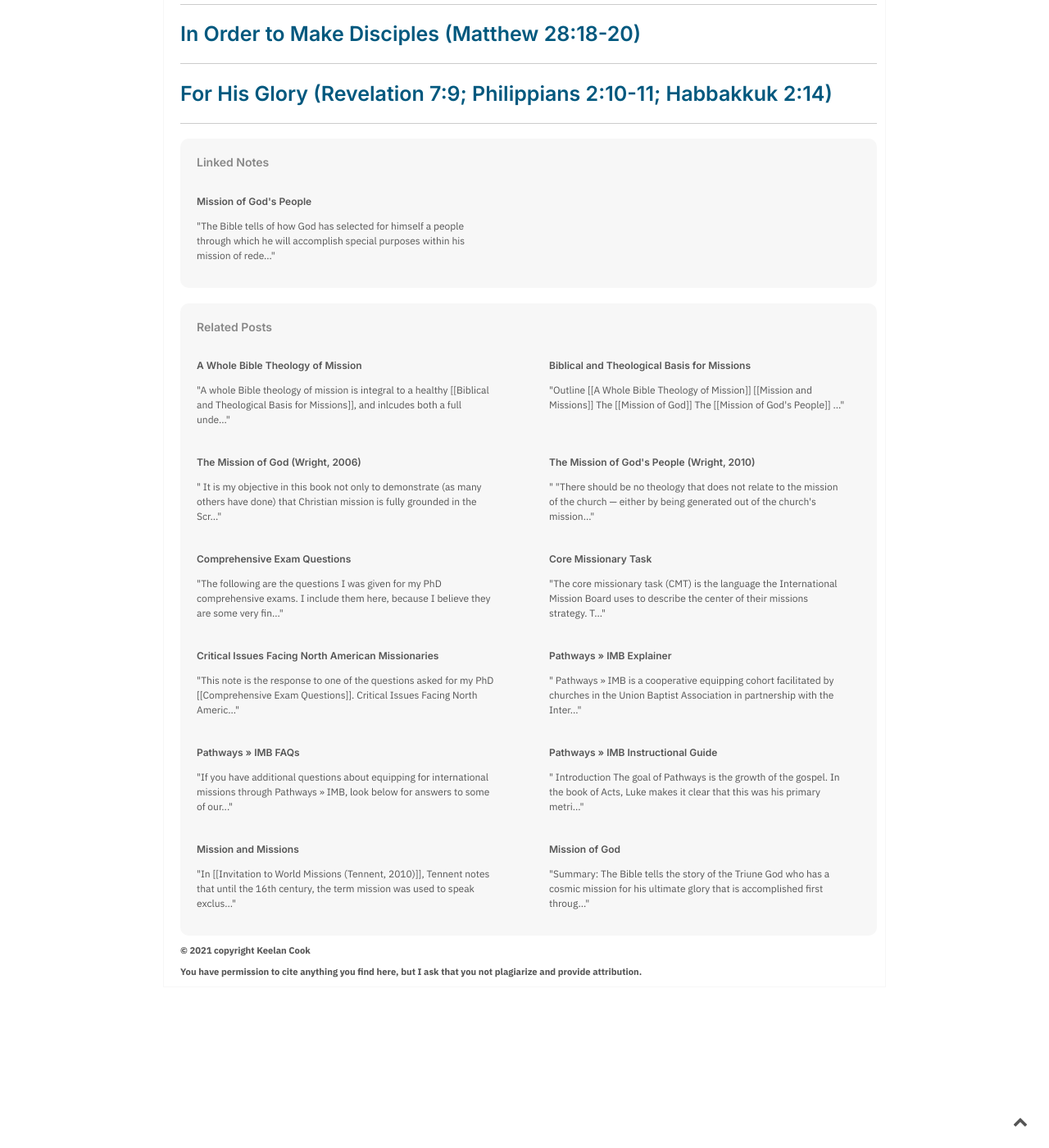
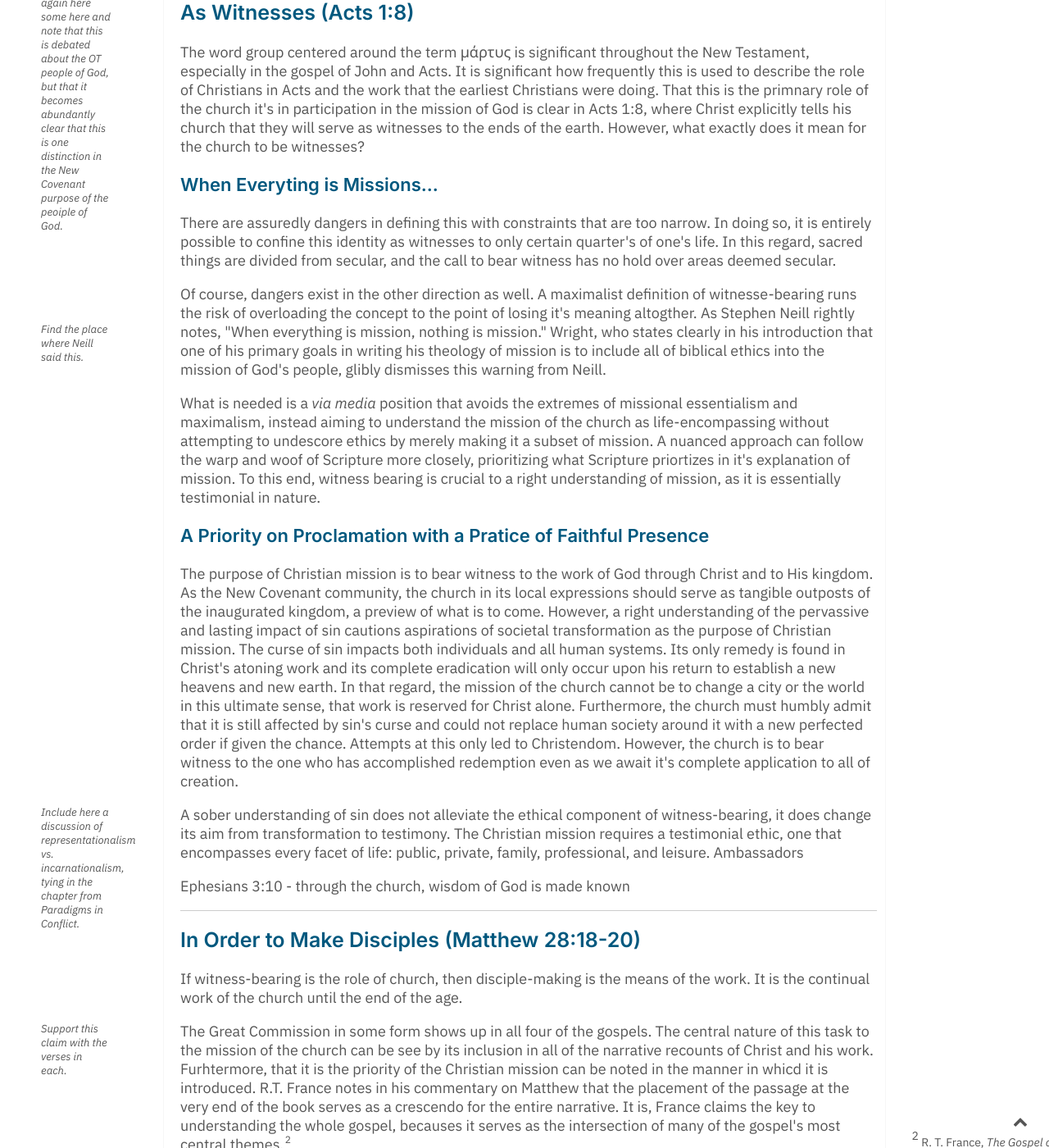
Before and after one commit to keelancook/notebook, a Jekyll site: the page built from _notes/mission-of-the-church.md, in a window 1280 px wide and 1400 px high, scrolled down 1686 px. Shown: the whole window at 82% size. Built offline with Jekyll 4.4.1, drawn with Linux system fonts in a browser that asks for light colours; before the commit the page ends 2890 px from its top, so only the background shows below that; some of the changed text lies outside the part shown.

Commit message:
comps prep

```diff
--- a/_notes/critical-issues-facing-north-american-missionaries.md
+++ b/_notes/critical-issues-facing-north-american-missionaries.md
@@ -5,7 +5,7 @@ season: spring
 tags: missions
 created: 2020-01-22
 ---
-*This note is the response to one of the questions asked for my PhD [[Comprehensive Exam Questions]].*
+*This note is the response to one of my PhD [[Comprehensive Exam Questions]].*
 
 
 # Critical Issues Facing North American Missionaries
--- a/_notes/mission-of-the-church.md
+++ b/_notes/mission-of-the-church.md
@@ -28,18 +28,41 @@ Goheen is helpful with his four-part structure. As noted concerning the [[Missio
 ---
 
 ## To All Nations (Matthew 28:18-20; Acts 1:8)
+While there is question among scholar's concerning the centripetal and centrifugal purposes of the Old Testament people of God, it is abundantly clear that the new covenant people are scattered in order to gather.
 
+[[*Use Goheen again here some here and note that this is debated about the OT people of God, but that it becomes abundantly clear that this is one distinction in the New Covenant purpose of the peoiple of God.*::lmn]]
 
 ---
 
 ## As Witnesses (Acts 1:8)
+
+The word group centered around the term μάρτυς is significant throughout the New Testament, especially in the gospel of John and Acts. It is significant how frequently this is used to describe the role of Christians in Acts and the work that the earliest Christians were doing. That this is the primnary role of the church it's in participation in the mission of God is clear in Acts 1:8, where Christ explicitly tells his church that they will serve as witnesses to the ends of the earth. However, what exactly does it mean for the church to be witnesses?
+
+### When Everyting is Missions...
+There are assuredly dangers in defining this with constraints that are too narrow. In doing so, it is entirely possible to confine this identity as witnesses to only certain quarter's of one's life. In this regard, sacred things are divided from secular, and the call to bear witness has no hold over areas deemed secular.
+
+Of course, dangers exist in the other direction as well. A maximalist definition of witnesse-bearing runs the risk of overloading the concept to the point of losing it's meaning altogther. As Stephen Neill rightly notes, "When everything is mission, nothing is mission."[[*Find the place where Neill said this.*::lmn]] Wright, who states clearly in his introduction that one of his primary goals in writing his theology of mission is to include all of biblical ethics into the mission of God's people, glibly dismisses this warning from Neill.
+
+What is needed is a *via media* position that avoids the extremes of missional essentialism and maximalism, instead aiming to understand the mission of the church as life-encompassing without attempting to undescore ethics by merely making it a subset of mission. A nuanced approach can follow the warp and woof of Scripture more closely, prioritizing what Scripture priortizes in it's explanation of mission. To this end, witness bearing is crucial to a right understanding of mission, as it is essentially testimonial in nature.
+
+### A Priority on Proclamation with a Pratice of Faithful Presence
+The purpose of Christian mission is to bear witness to the work of God through Christ and to His kingdom. As the New Covenant community, the church in its local expressions should serve as tangible outposts of the inaugurated kingdom, a preview of what is to come. However, a right understanding of the pervassive and lasting impact of sin cautions aspirations of societal transformation as the purpose of Christian mission. The curse of sin impacts both individuals and all human systems. Its only remedy is found in Christ's atoning work and its complete eradication will only occur upon his return to establish a new heavens and new earth. In that regard, the mission of the church cannot be to change a city or the world in this ultimate sense, that work is reserved for Christ alone. Furthermore, the church must humbly admit that it is still affected by sin's curse and could not replace human society around it with a new perfected order if given the chance. Attempts at this only led to Christendom. However, the church is to bear witness to the one who has accomplished redemption even as we await it's complete application to all of creation.
+
+[[*Include here a discussion of representationalism vs. incarnationalism, tying in the chapter from Paradigms in Conflict.*::lmn]]
+
+A sober understanding of sin does not alleviate the ethical component of witness-bearing, it does change its aim from transformation to testimony. The Christian mission requires a testimonial ethic, one that encompasses every facet of life: public, private, family, professional, and leisure. Ambassadors
 
 Ephesians 3:10 - through the church, wisdom of God is made known
 
 ---
 
 ## In Order to Make Disciples (Matthew 28:18-20)
+If witness-bearing is the role of church, then disciple-making is the means of the work. It is the continual work of the church until the end of the age.
 
+The Great Commission in some form shows up in all four of the gospels.[[*Support this claim with the verses in each.*::lmn]] The central nature of this task to the mission of the church can be see by its inclusion in all of the narrative recounts of Christ and his work. Furhtermore, that it is the priority of the Christian mission can be noted in the manner in whicd it is introduced. R.T. France notes in his commentary on Matthew that the placement of the passage at the very end of the book serves as a crescendo for the entire narrative. It is, France claims the key to understanding the whole gospel, becauses it serves as the intersection of many of the gospel's most central themes.[[R. T. France, *The Gospel of Matthew*, NICNT (Grand Rapids: Eerdmans, 2007), 1109.::rsn]]
+
+### Teaching them to obey all I've commanded
+[[*This section needs to connect with the discussion on [[Transformative Discipleship]]*::lmn]]
 
 ---
 
```
Also changed, not shown: _notes/comprehensive-exam-questions.md (+0 -13 lines).
